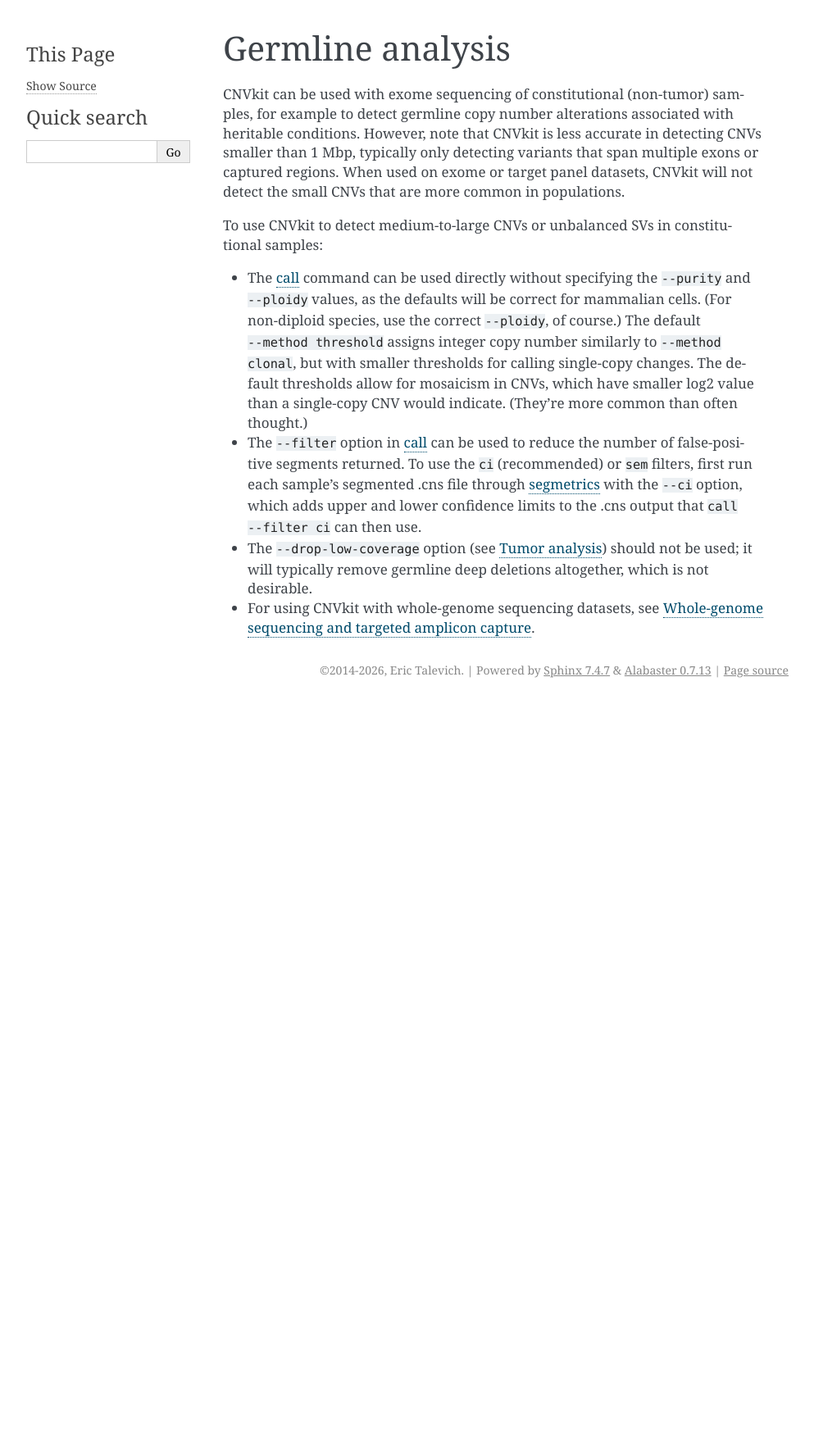
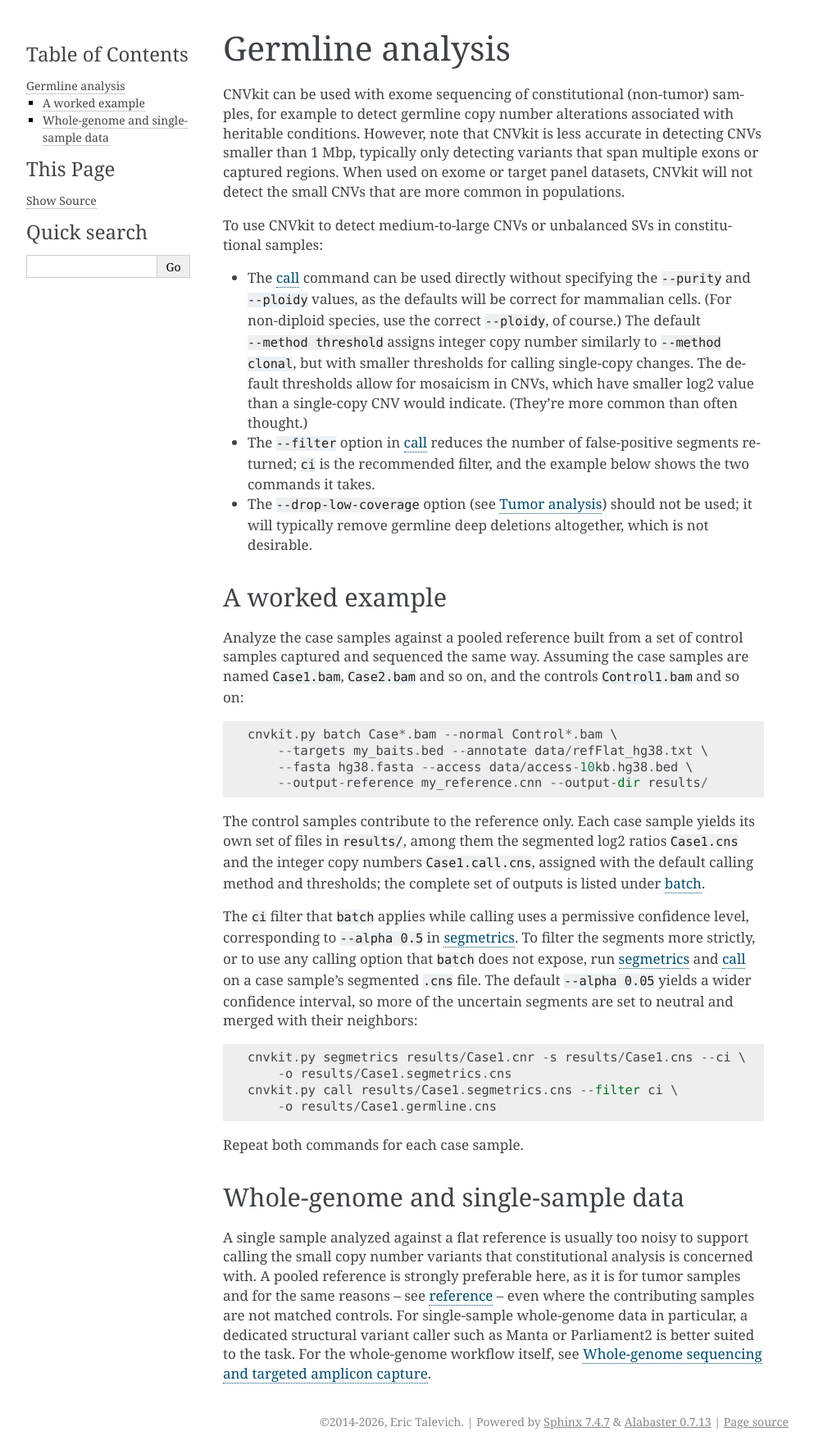
Before and after one commit to etal/cnvkit, a Sphinx documentation site: the page built from doc/germline.rst, in a window 1280 px wide. Shown: the whole page at 82% size, without its empty margins (148-1141 px from the left). Built offline with Sphinx 7.4.7, drawn with Linux system fonts in a browser that asks for light colours; before the commit the page ends 900 px from its top, so only the background shows below that.

Commit message:
Add a worked example to the germline analysis guide
The page described call's options for constitutional samples but never
showed how to produce the segment files those options consume, so a
reader had to reconstruct the workflow from the tumor pipeline page.

Add the batch invocation for case samples against a pooled reference
built from controls, and the segmetrics and call pair that follows it.
The follow-on commands have a stated purpose rather than being ritual:
batch already calls copy number, applying its ci filter at a permissive
confidence level, so running segmetrics at the default alpha and
filtering again is what tightens the result. The batch invocation
deliberately repeats the one under the batch reference, differing only in
the sample names, because a reader arriving at this page for germline
guidance should not have to visit the tumor page to obtain a command.

Reduce the filter bullet the example now demonstrates to a pointer, and
add a caveat for whole-genome and single-sample data recommending a
pooled reference and, for single-sample whole-genome work, a dedicated
structural variant caller (#420).

```diff
--- a/doc/germline.rst
+++ b/doc/germline.rst
@@ -20,14 +20,58 @@ samples:
   have smaller log2 value than a single-copy CNV would indicate. (They're more
   common than often thought.)
 
-- The ``--filter`` option in :ref:`call` can be used to reduce the number of
-  false-positive segments returned. To use the ``ci`` (recommended) or ``sem``
-  filters, first run each sample's segmented .cns file through :ref:`segmetrics`
-  with the ``--ci`` option, which adds upper and lower confidence limits to the
-  .cns output that ``call --filter ci`` can then use.
+- The ``--filter`` option in :ref:`call` reduces the number of false-positive
+  segments returned; ``ci`` is the recommended filter, and the example below
+  shows the two commands it takes.
 
 - The ``--drop-low-coverage`` option (see :doc:`tumor`) should not be used; it
   will typically remove germline deep deletions altogether, which is not
   desirable.
 
-- For using CNVkit with whole-genome sequencing datasets, see :doc:`nonhybrid`.
+
+A worked example
+----------------
+
+Analyze the case samples against a pooled reference built from a set of control
+samples captured and sequenced the same way. Assuming the case samples are
+named ``Case1.bam``, ``Case2.bam`` and so on, and the controls
+``Control1.bam`` and so on::
+
+    cnvkit.py batch Case*.bam --normal Control*.bam \
+        --targets my_baits.bed --annotate data/refFlat_hg38.txt \
+        --fasta hg38.fasta --access data/access-10kb.hg38.bed \
+        --output-reference my_reference.cnn --output-dir results/
+
+The control samples contribute to the reference only. Each case sample yields
+its own set of files in ``results/``, among them the segmented log2 ratios
+``Case1.cns`` and the integer copy numbers ``Case1.call.cns``, assigned with
+the default calling method and thresholds; the complete set of outputs is
+listed under :ref:`batch`.
+
+The ``ci`` filter that ``batch`` applies while calling uses a permissive
+confidence level, corresponding to ``--alpha 0.5`` in :ref:`segmetrics`. To
+filter the segments more strictly, or to use any calling option that ``batch``
+does not expose, run :ref:`segmetrics` and :ref:`call` on a case sample's
+segmented ``.cns`` file. The default ``--alpha 0.05`` yields a wider
+confidence interval, so more of the uncertain segments are set to neutral and
+merged with their neighbors::
+
+    cnvkit.py segmetrics results/Case1.cnr -s results/Case1.cns --ci \
+        -o results/Case1.segmetrics.cns
+    cnvkit.py call results/Case1.segmetrics.cns --filter ci \
+        -o results/Case1.germline.cns
+
+Repeat both commands for each case sample.
+
+
+Whole-genome and single-sample data
+-----------------------------------
+
+A single sample analyzed against a flat reference is usually too noisy to
+support calling the small copy number variants that constitutional analysis is
+concerned with. A pooled reference is strongly preferable here, as it is for
+tumor samples and for the same reasons -- see :ref:`reference` -- even where
+the contributing samples are not matched controls. For single-sample
+whole-genome data in particular, a dedicated structural variant caller such as
+Manta or Parliament2 is better suited to the task. For the whole-genome
+workflow itself, see :doc:`nonhybrid`.
```
